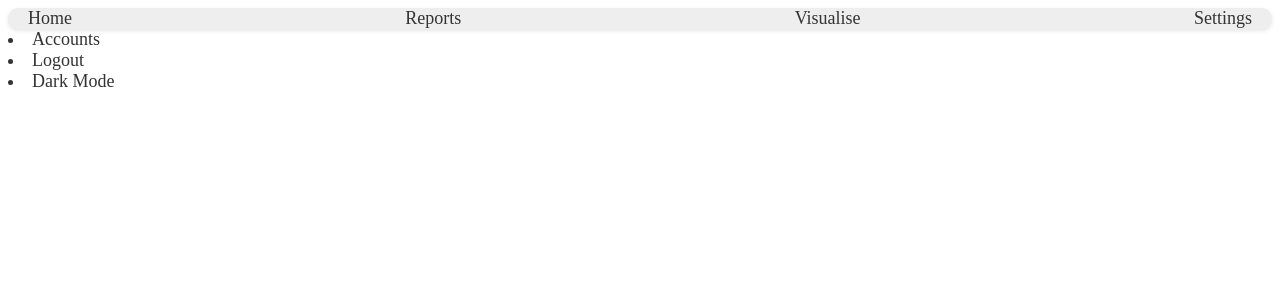
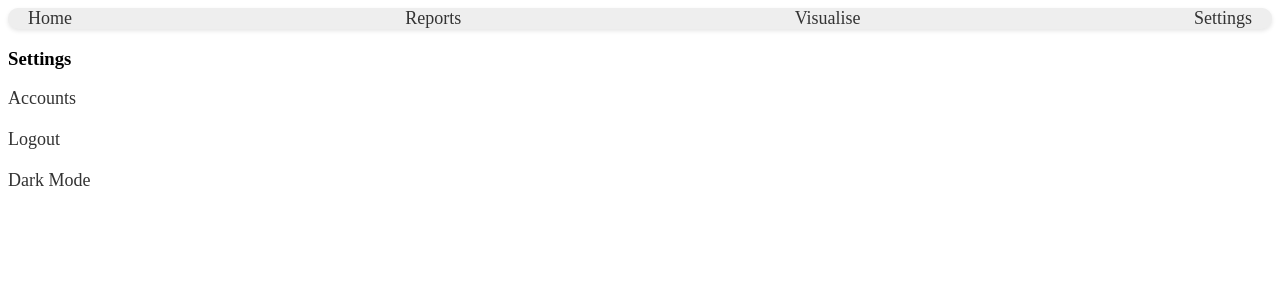
Before and after one commit to shreyaskashyapp/Money-Management, a React (Create React App) app in the folder frontend/: page /settings in a window 1280 px wide. Shown: the top 300 px of the page. Built offline with nearby package versions, Linux system fonts and the light colour scheme.

Commit message:
settings edits

```diff
--- a/frontend/src/App.css
+++ b/frontend/src/App.css
@@ -191,3 +191,21 @@ a:focus {
 h4{
   text-align: left;
 }
+.navbar-settings{
+  display: flex;
+  flex-direction: column;
+  list-style: none;
+  gap: 20px;
+  /* border: 1px solid; */
+  border-radius: 10px;
+  width: 100px;
+}
+.s-li{
+  border-radius: 5px;
+}
+.s-li:hover{
+  background: grey;
+}
+.s-li:focus{
+  color: #00b8d4;
+}
--- a/frontend/src/components/accounts.js
+++ b/frontend/src/components/accounts.js
@@ -1,9 +1,11 @@
 import react from 'react'
+import NavbarSettings from "./navbar_settings"
 
 export default function Accounts(){
   return(
     <div>
-      Accounts
+      <h3>Settings</h3>
+      <NavbarSettings />
     </div>
   )
 }
--- a/frontend/src/components/darkmode.js
+++ b/frontend/src/components/darkmode.js
@@ -1,9 +1,11 @@
 import react from 'react'
+import NavbarSettings from "./navbar_settings"
 
-export default function Darkmode(){
-  return(
+export default function Darkmode() {
+  return (
     <div>
-      Darkmode
+      <h3>Settings</h3>
+      <NavbarSettings />
     </div>
   )
 }
--- a/frontend/src/components/logout.js
+++ b/frontend/src/components/logout.js
@@ -1,9 +1,10 @@
 import react from 'react'
-
-export default function Logout(){
-  return(
+import NavbarSettings from "./navbar_settings"
+export default function Logout() {
+  return (
     <div>
-      Logout
+      <h3>Settings</h3>
+      <NavbarSettings />
     </div>
   )
 }
--- a/frontend/src/components/navbar_settings.js
+++ b/frontend/src/components/navbar_settings.js
@@ -1,29 +1,24 @@
 import react from 'react'
 import { Link } from 'react-router-dom'
 
-export default function Navbar_settings(){
-    return(
+export default function Navbar_settings() {
+    return (
         <nav className="navbar-settings">
-            {/* <Link to='/settings'>
-                <li>
-                    Settings
-                </li>
-            </Link> */}
 
-            <Link to ='/settings/accounts'>
-                <li>
+            <Link to='/settings/accounts'>
+                <li className='s-li'>
                     Accounts
                 </li>
             </Link>
 
-            <Link to ='/settings/logout'>
-                <li>
+            <Link to='/settings/logout'>
+                <li className='s-li'>
                     Logout
                 </li>
             </Link>
 
-            <Link to ='/settings/darkmode'>
-                <li>
+            <Link to='/settings/darkmode'>
+                <li className='s-li'>
                     Dark Mode
                 </li>
             </Link>
--- a/frontend/src/components/settings.js
+++ b/frontend/src/components/settings.js
@@ -3,7 +3,8 @@ import NavbarSettings from "./navbar_settings"
 
 export default function settings(){
   return(
-    <div>
+    <div className='settings'>
+      <h3>Settings</h3>
       <NavbarSettings />
     </div>
   )
```
